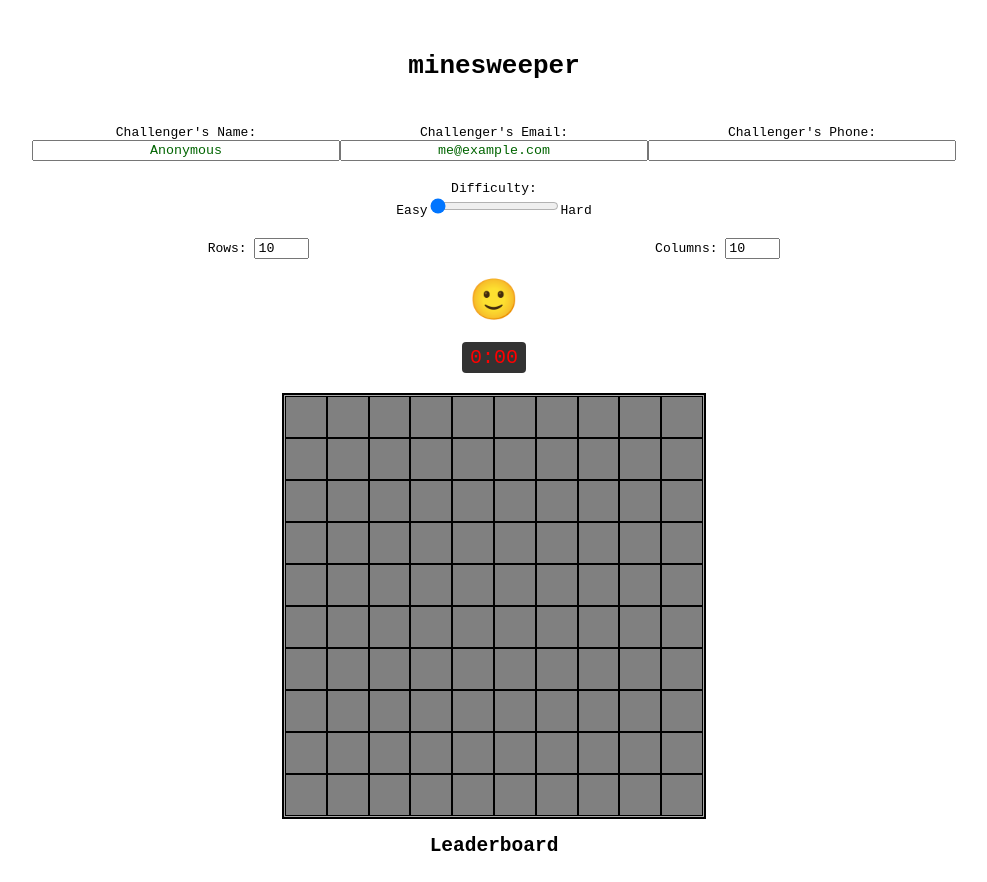
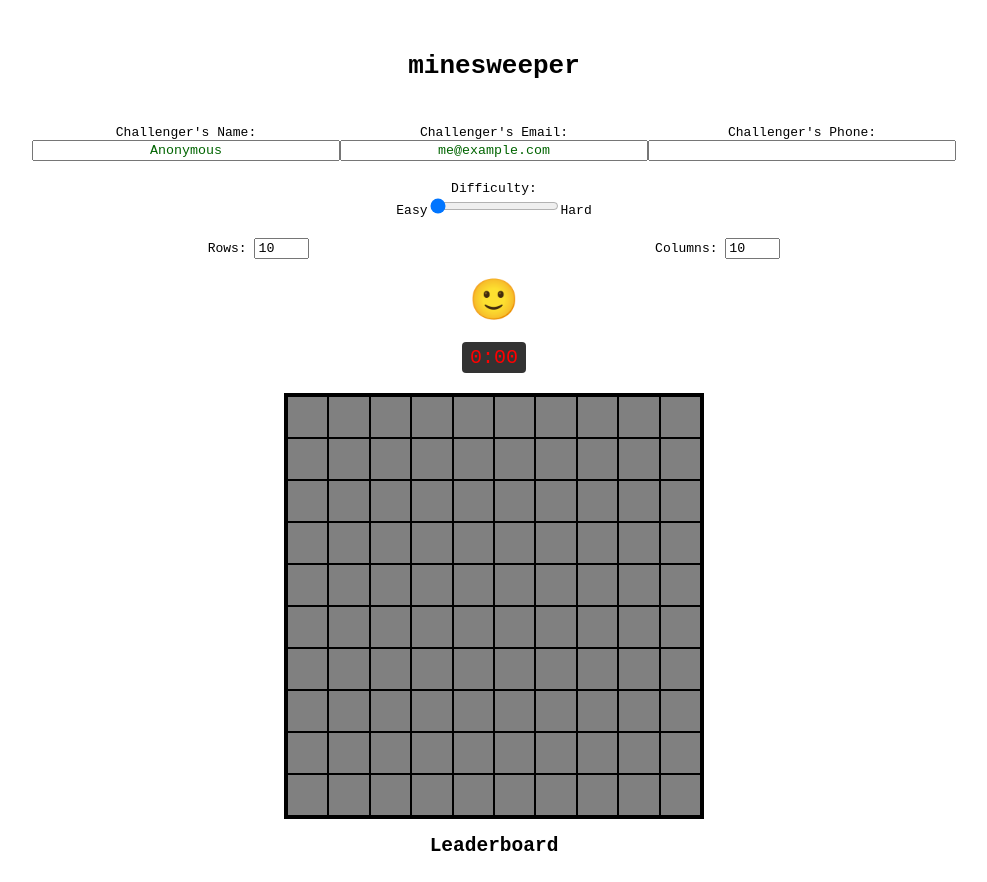
Before and after one commit to tehpsalmist/minesweeper, a React app: page / in a window 1280 px wide. Shown: the whole page, without its empty margins (146-1133 px from the left). Built offline with nearby package versions, Linux system fonts and the light colour scheme.

Commit message:
better CSS

```diff
--- a/src/Minesweeper.js
+++ b/src/Minesweeper.js
@@ -272,11 +272,11 @@ export const Minesweeper = (props) => {
               key={index}
               style={{
                 display: "flex",
-                borderTop: index === 0 ? "1px solid darkgray" : undefined,
-                borderLeft: "1px solid darkgray",
-                borderRight: "1px solid darkgray",
+                borderTop: index === 0 ? "3px solid black" : undefined,
+                borderLeft: "3px solid black",
+                borderRight: "3px solid black",
                 borderBottom:
-                  index === arr.size - 1 ? "1px solid darkgray" : undefined,
+                  index === arr.size - 1 ? "3px solid black" : undefined,
               }}
             >
               {row.map((cell, i) => (
--- a/src/index.html
+++ b/src/index.html
@@ -78,7 +78,6 @@
       .board-wrapper {
         max-width: 100%;
         overflow-x: auto;
-        border: 2px solid black;
       }
 
       .smiley-row {
```
